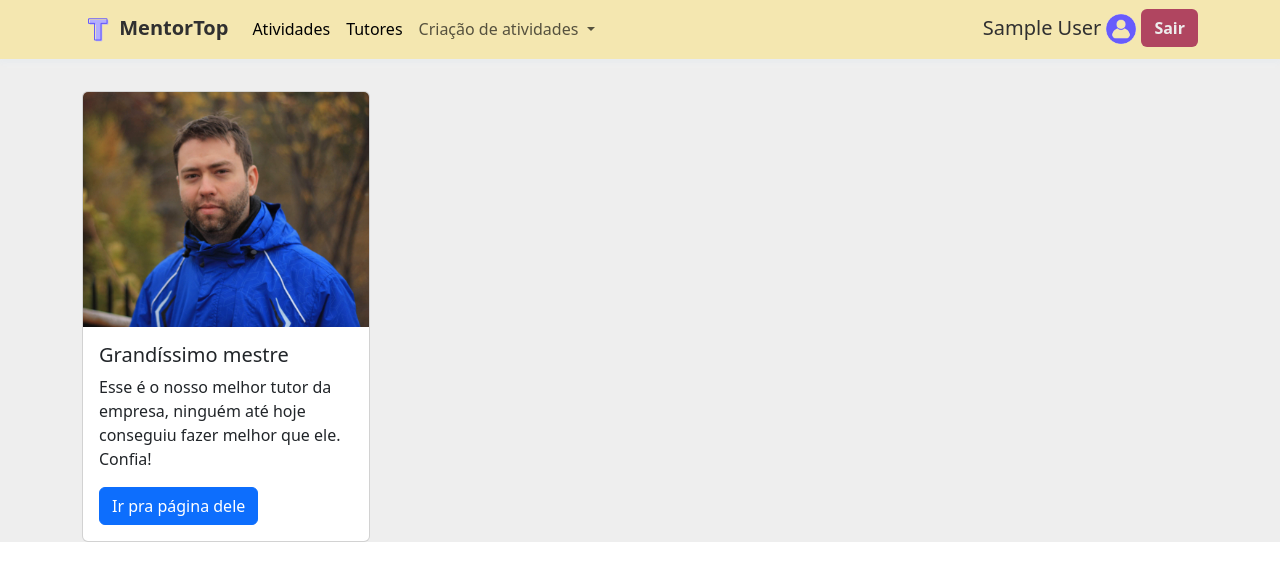
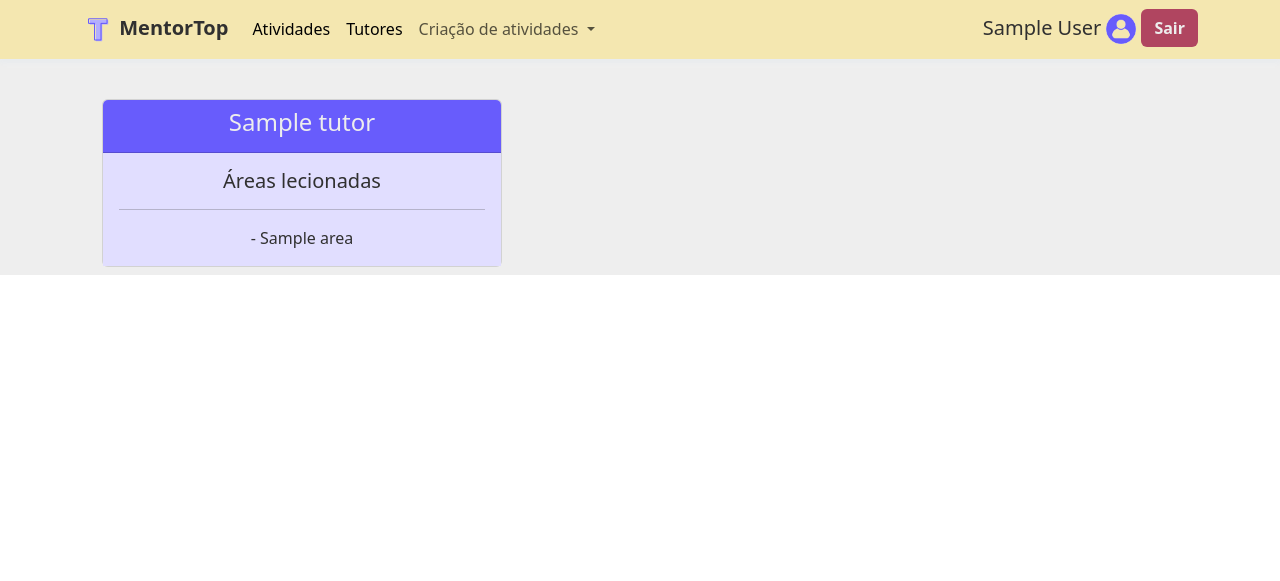
Before and after one commit to jhlmarques/Trabalho-Engenharia-de-Software, a Flask app: template app/templates/tutors.html in a window 1280 px wide. Shown: the top 581 px of the page. Run offline with Flask 2, Linux system fonts and the light colour scheme; the visitor is signed in with stand-in values (Sample User, id 1); the template is opened without the code that fills it: most values are stand-ins (such as "Sample title", 1, 10 or a date in 2020).

Commit message:
wip tutor cards and refactor main

```diff
--- a/app/main.py
+++ b/app/main.py
@@ -43,10 +43,10 @@ def login():
 
 @app.route("/activities", methods=["GET"])
 def activities():
+    if not isLoggedIn():
+        return redirect('/')
+
     if request.method == "GET":
-        if not isLoggedIn():
-            return redirect('/')
-
         s_controller = ScheduleController()
         l_controller = LoginController()
         loginInfo = l_controller.getLoginInfo(session['username'])
@@ -62,65 +62,45 @@ def activities():
 
 @app.route("/activities/<activity_id>", methods=["GET", "POST"])
 def activity_details(activity_id):
+    if not isLoggedIn():
+        return redirect('/')
+
+    s_controller = ScheduleController()
+    l_controller = LoginController()
+    loginInfo = l_controller.getLoginInfo(session['username'])
+    activity = s_controller.getActivityFromId(int(activity_id))
+
     if request.method == "GET":
-        if not isLoggedIn():
-            return redirect('/')
-
-        s_controller = ScheduleController()
-        l_controller = LoginController()
-        loginInfo = l_controller.getLoginInfo(session['username'])
-        activity = s_controller.getActivityFromId(int(activity_id))
         is_subscribed = s_controller.isUserSubscribed(loginInfo, activity)
-
         return render_template('activity_details.html', isSubscribed=is_subscribed, activityDetails=activity)
 
     elif request.method == "POST":
-        if not isLoggedIn():
-            return redirect('/')
-
-        s_controller = ScheduleController()
-        l_controller = LoginController()
-        loginInfo = l_controller.getLoginInfo(session['username'])
-        activity = s_controller.getActivityFromId(int(activity_id))
-
         subscribing = int(request.args.get('subscribing'))
         if subscribing:
             s_controller.subscribeUserToActivity(loginInfo, activity)
         else:
             s_controller.unsubscribeUserFromActivity(loginInfo, activity)
-
         return redirect('/activities')
 
 
 @app.route("/activities/create", methods=["GET", "POST"])
 def activity_creation():
+    if not isLoggedIn():
+        return redirect('/')
+
     activity_type = request.args.get('activityType')
+    s_controller = ScheduleController()
+    l_controller = LoginController()
+    loginInfo = l_controller.getLoginInfo(session['username'])
+
+    if loginInfo.roleName != 'Mentor':
+        return redirect('/activities')
 
     if request.method == "GET":
-        if not isLoggedIn():
-            return redirect('/')
-
-        s_controller = ScheduleController()
-        l_controller = LoginController()
-        loginInfo = l_controller.getLoginInfo(session['username'])
-
-        if loginInfo.roleName != 'Mentor':
-            return redirect('/activities')
-
         possible_subject = s_controller.getTutorSubjects(loginInfo)
         return render_template('activity_creation.html', activityType=activity_type, availableSubjects=possible_subject)
 
     elif request.method == "POST":
-        if not isLoggedIn():
-            return redirect('/')
-
-        s_controller = ScheduleController()
-        l_controller = LoginController()
-        loginInfo = l_controller.getLoginInfo(session['username'])
-
-        if loginInfo.roleName != 'Mentor':
-            return redirect('/activities')
-
         subject = request.form.get('subject')
         datetime = request.form.get('date') + ' ' + request.form.get('time')
 
@@ -130,15 +110,20 @@ def activity_creation():
         else:
             meeting_place = request.form.get('meetingPlace')
             slots = request.form.get('slots')
-            s_controller.addNewWorkshop(loginInfo, subject, datetime, meeting_place, slots)
+            s_controller.addNewWorkshop(loginInfo, subject, datetime, meeting_place, int(slots))
 
         return redirect('/activities')
 
 
+@app.route("/tutors")
+def tutors():
+    if not isLoggedIn():
+        return redirect('/')
 
-@app.route("/tutors", methods=["GET"])
-def tutors():
-    return render_template('tutors.html')
+    s_controller = ScheduleController()
+    tutor_info = s_controller.get_tutors_info()
+
+    return render_template('tutors.html', tutor_info=tutor_info)
 
 
 @app.route("/logout", methods=["POST"])
--- a/app/templates/tutors.html
+++ b/app/templates/tutors.html
@@ -4,12 +4,41 @@ Tutores
 {% endblock %}
 
 {% block content %}
-  <div class="card" style="width: 18rem;">
-    <img src="../static/Mestre.jpg" class="card-img-top" alt="...">
-    <div class="card-body">
-      <h5 class="card-title">Grandíssimo mestre</h5>
-      <p class="card-text">Esse é o nosso melhor tutor da empresa, ninguém até hoje conseguiu fazer melhor que ele. Confia!</p>
-      <a href="https://www.inf.ufrgs.br/~dgbalreira/" target="_blank" class="btn btn-primary">Ir pra página dele</a>
+  <div class="container">
+    <div class="text-center" style="margin-bottom: 1rem;">
+<!--      <div class="btn-group" >-->
+<!--        <div class="card" style="margin: 0.5rem; width: 18rem;">-->
+<!--          <img src="../static/Mestre.jpg" class="card-img-top" alt="...">-->
+<!--          <div class="card-body">-->
+<!--            <h5 class="card-title">Grandíssimo mestre</h5>-->
+<!--            <p class="card-text">Esse é o nosso melhor tutor da empresa, ninguém até hoje conseguiu fazer melhor que ele. Confia!</p>-->
+<!--            <a href="https://www.inf.ufrgs.br/~dgbalreira/" target="_blank" class="btn btn-primary">Ir pra página dele</a>-->
+<!--          </div>-->
+<!--        </div>-->
+      <div class="row">
+        {% for tutor in tutor_info %}
+        <div class="col">
+          <div class="card" style="margin: 0.5rem; min-width: 20rem; max-width: 25rem;">
+            <div class="card-header" style="color: #ededed; background-color: #685CFC;">
+              <h4>
+                {{tutor}}
+              </h4>
+            </div>
+            <div class="card-body text-center" style="color: #303030; background-color: #e1deff;">
+              <div class="card-text">
+                <h5>Áreas lecionadas</h5>
+                <hr/>
+                {% for area in tutor_info[tutor] %}
+                {{"- " + area}}
+                <br/>
+                {% endfor %}
+              </div>
+            </div>
+          </div>
+        </div>
+        {% endfor %}
+      </div>
     </div>
   </div>
+
 {% endblock %}
```
Also changed, not shown: app/controller/schedule_controller.py (+15 -0 lines).
